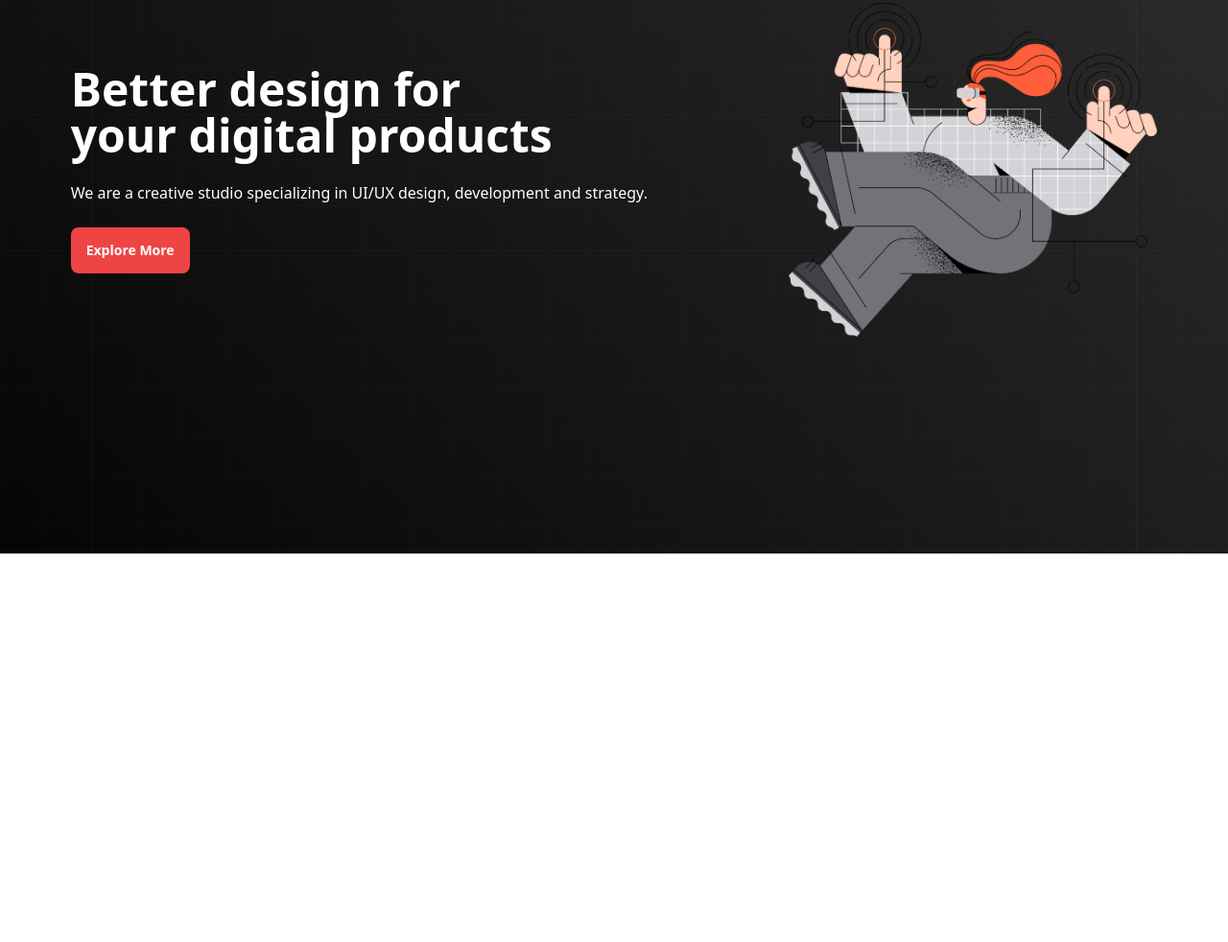
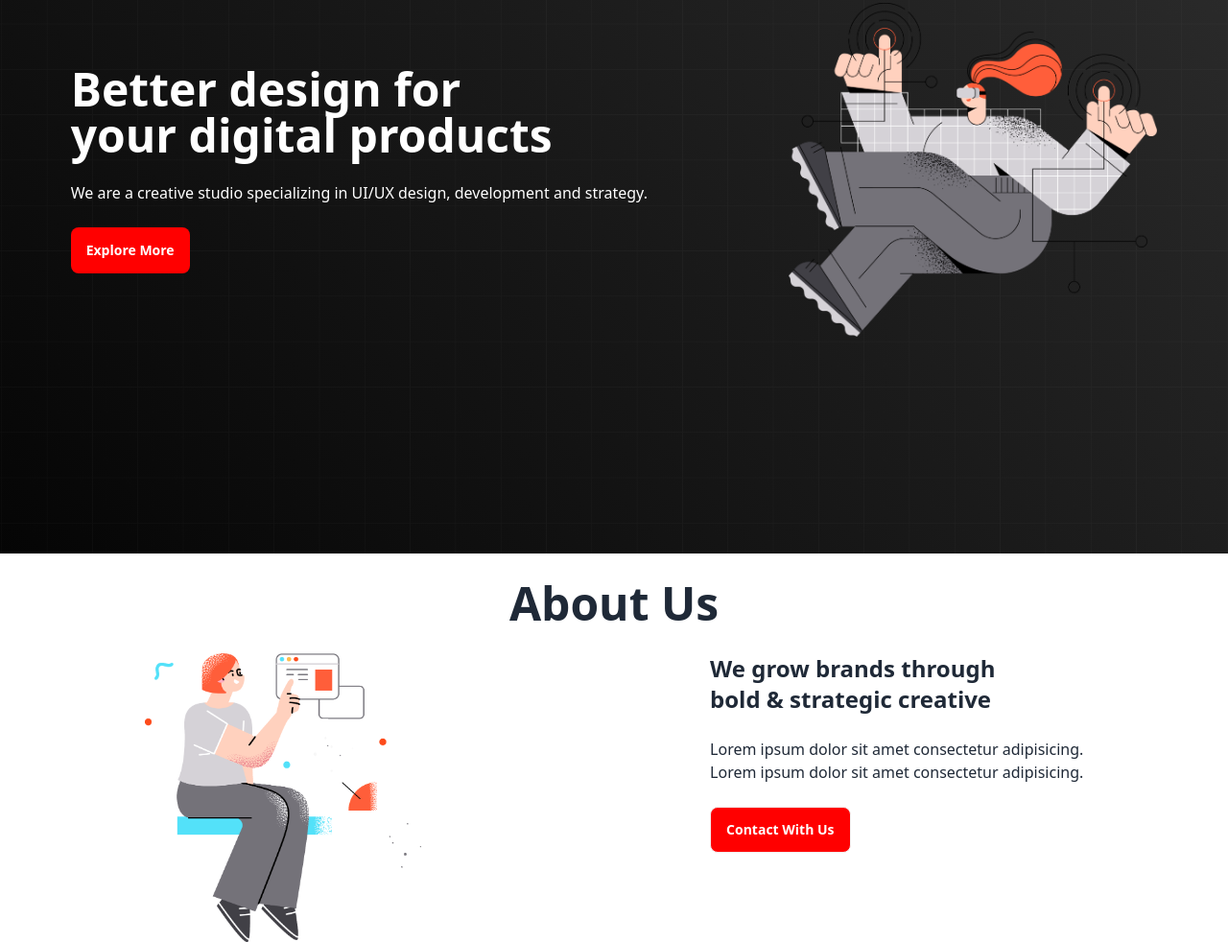
Before and after one commit to Shahidul-Islam-Jony/Digital-Products, a plain HTML site: page index.html in a window 1280 px wide. Shown: the part 303-1285 px from the top of the page at 96% size. Before the commit the page ends 880 px from the top, so only its background shows below. Drawn offline with nearby package versions, Linux system fonts and the light colour scheme.

Commit message:
about us section added

```diff
--- a/index.html
+++ b/index.html
@@ -52,7 +52,7 @@
                     <h1 class="text-5xl font-bold">Better design for<br>
                         your digital products</h1>
                     <p class="py-6">We are a creative studio specializing in UI/UX design, development and strategy.</p>
-                    <button class="btn capitalize bg-red-500 border-none text-white">Explore More</button>
+                    <button class="btn capitalize bg-[#ff0000] border-none text-white">Explore More</button>
                 </div>
             </div>
         </div>
@@ -61,7 +61,21 @@
     <!-- header section ends here -->
     <!-- main section start here -->
     <main>
-
+        <!-- About us section start here -->
+        <div class="h-96 bg-white">
+            <h1 class="text-5xl font-bold text-center py-7">About Us</h1>
+            <div class="flex flex-col justify-around lg:flex-row">
+                <img src="images/section.png" class="w-72 rounded-lg" />
+                <div>
+                    <h3 class="text-2xl font-bold">We grow brands through<br>
+                        bold & strategic creative</h3>
+                    <p class="py-6">Lorem ipsum dolor sit amet consectetur adipisicing.<br>
+                        Lorem ipsum dolor sit amet consectetur adipisicing.</p>
+                    <button class="btn capitalize text-white bg-[#FF0000]">contact with us</button>
+                </div>
+            </div>
+        </div>
+        <!-- About us section ends here -->
     </main>
     <!-- main section ends here -->
     <!-- footer section start here -->
```
